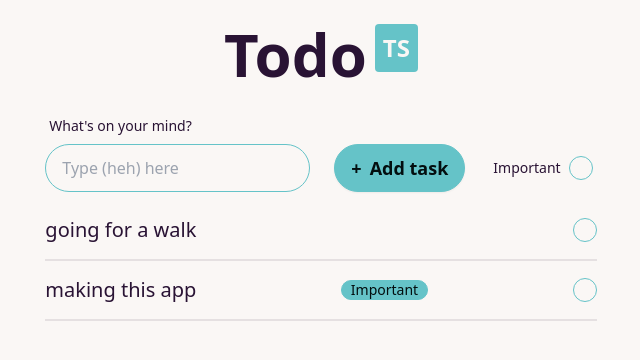
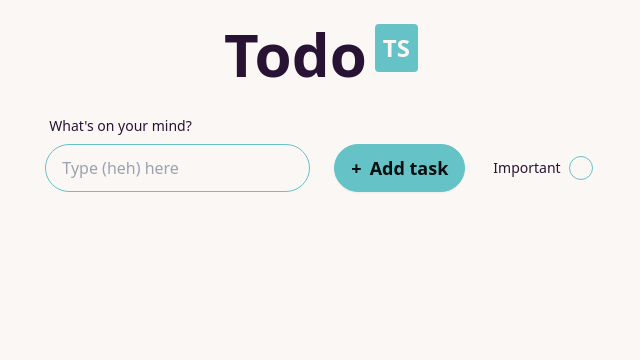
Before and after one commit to mlorenzm/todo-ts, a React (Vite) app: page / in a window 1280 px wide. Shown: the top 360 px of the page, without its empty margins (319-959 px from the left). Built offline with nearby package versions, Linux system fonts and the light colour scheme.

Commit message:
handle input todo, abstracted todoType to own file

```diff
--- a/src/App.tsx
+++ b/src/App.tsx
@@ -1,31 +1,20 @@
 import Input from "./components/Input";
 import Title from "./components/Title";
 import TodoContainer from "./components/TodoContainer";
-import { useState, useCallback } from "react";
+import { useState } from "react";
+import TodoType from "./TodoType";
 const App = () => {
-  const [todos, setTodos] = useState([
-    {
-      name: "going for a walk",
-      important: false,
-    },
-    {
-      name: "making this app ",
-      important: true,
-    },
-  ]);
-  const handleChangeTodo = useCallback((e) => {
-    setTodos(e);
-  }, []);
+  const [todos, setTodos] = useState<TodoType[]>([]);
+  const addTodo = (newTodo: TodoType): void => {
+    setTodos((prevTodos) => [...prevTodos, newTodo]);
+  };
   return (
     <main className="grid place-content-center mt-6 gap-6">
       <Title />
-      <Input onChange={handleChangeTodo} />
-      <TodoContainer todoArray={todos} />
+      <Input onAddTodo={addTodo} />
+      <TodoContainer todos={todos} />
     </main>
   );
 };
 
 export default App;
-
-// TODO
-// - set a placeholder when there are no todo items
--- /dev/null
+++ b/src/TodoType.ts
@@ -0,0 +1,6 @@
+type TodoType = {
+  name: string;
+  important: boolean;
+};
+
+export default TodoType;
--- a/src/components/Input.tsx
+++ b/src/components/Input.tsx
@@ -1,6 +1,10 @@
 import { useState } from "react";
+import TodoType from "../TodoType";
 
-const Input: React.FC = ({ changeTodos }) => {
+type TodoProps = {
+  onAddTodo: (newTodo: TodoType) => void;
+};
+const Input: React.FC<TodoProps> = ({ onAddTodo }) => {
   const [isImportant, setIsImportant] = useState(false);
   const handleImportanceChange = () => {
     setIsImportant(!isImportant);
@@ -8,10 +12,8 @@ const Input: React.FC = ({ changeTodos }) => {
   const handleSubmit = (e: React.FormEvent<HTMLFormElement>) => {
     e.preventDefault();
     const todoName = e.currentTarget.todo.value;
-    console.log(todoName);
-    console.log(isImportant);
+    onAddTodo({ name: todoName, important: isImportant });
     e.currentTarget.reset();
-    changeTodos({ name: todoName, important: isImportant });
   };
 
   return (
@@ -47,5 +49,3 @@ const Input: React.FC = ({ changeTodos }) => {
   );
 };
 export default Input;
-// TODO:
-// - add todos from input; callback fn, typing might be detrimental here
--- a/src/components/TodoContainer.tsx
+++ b/src/components/TodoContainer.tsx
@@ -1,19 +1,15 @@
 import Todo from "./Todo";
+import TodoType from "../TodoType";
+// import { useState } from "react";
 
-// import { useState } from "react";
-interface TodoObject {
-  name: string;
-  important?: boolean;
-}
-interface TodoProps {
-  todoArray: TodoObject[];
-}
-
-const TodoContainer: React.FC<TodoProps> = ({ todoArray }) => {
+type TodoContainerProps = {
+  todos: TodoType[];
+};
+const TodoContainer: React.FC<TodoContainerProps> = (todos) => {
   return (
     <ul className="text-xl flex flex-col gap-2">
-      {todoArray.map((item, i) => (
-        <Todo key={i} {...item} /> // can not grasp how this works, if I put item={item} i get a error
+      {todos.todos.map((todo, index) => (
+        <Todo key={index} {...todo} />
       ))}
     </ul>
   );
```
Also changed, not shown: src/components/Todo.tsx (+2 -5 lines).
